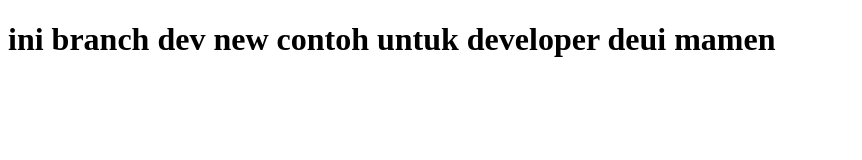
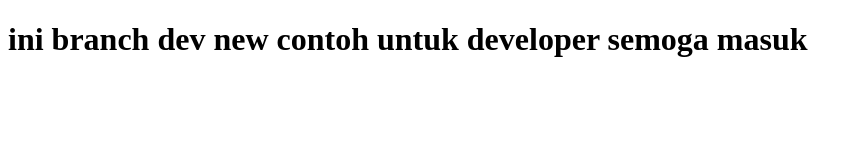
Before and after one commit to vqisviky/vikyjoenus, a plain HTML site: page index.html in a window 1280 px wide. Shown: the whole page, without its empty margins (0-862 px from the left). Drawn offline with Linux system fonts and the light colour scheme.

Commit message:
branch for dev again tag 1

```diff
--- a/index.html
+++ b/index.html
@@ -7,6 +7,6 @@
     <title>Joenus first</title>
 </head>
 <body>
-    <h1>ini branch dev new contoh untuk developer deui mamen </h1>
+    <h1>ini branch dev new contoh untuk developer semoga masuk</h1>
 </body>
 </html>
```
